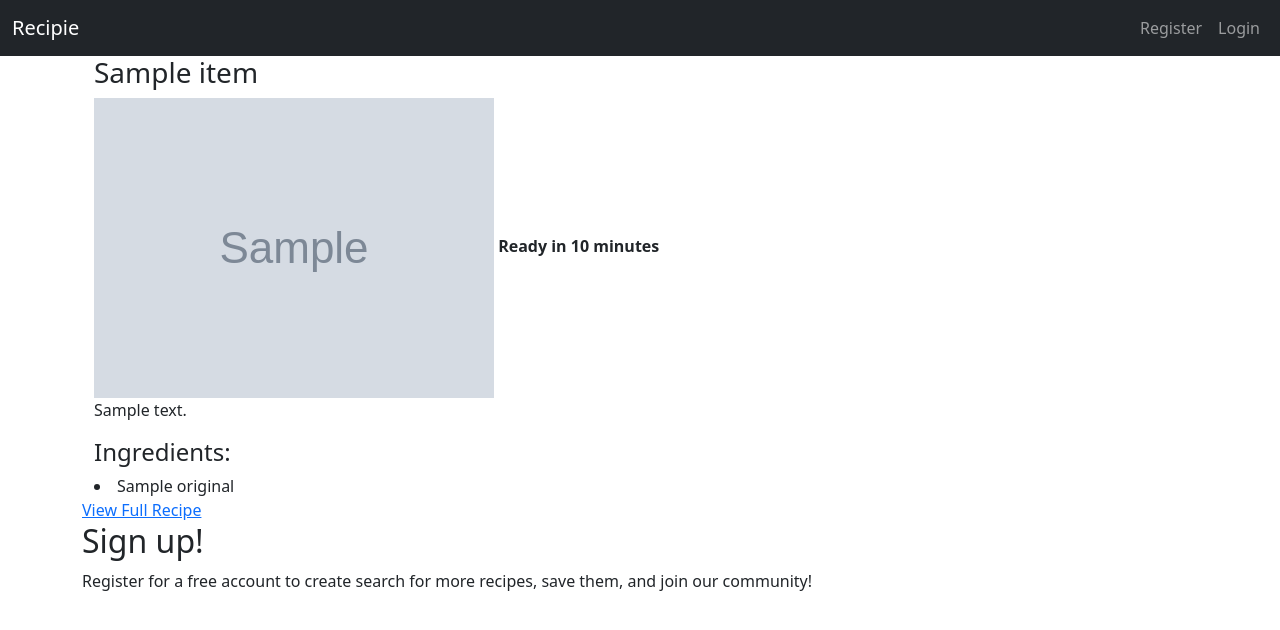
After one commit to XiaoA/meal-planner-app, a Flask app: page /recipes/view-recipe-details in a window 1280 px wide. The commit adds this page. Shown: the top 630 px of the page. Run offline with Flask 2, Linux system fonts and the light colour scheme; tables that the repository leaves empty hold one stand-in row (values such as "Sample post"); grey boxes marked "Sample" are stand-in pictures; a database or web service that is not in the repository returns one stand-in record (values such as "Sample title"); data that the repository does not hold is empty; some libraries are stand-ins or nearby versions.

Commit message:
Implement first version of recipe display

```diff
--- a/forms.py
+++ b/forms.py
@@ -38,6 +38,10 @@ class SearchIntoleranceTypeForm(FlaskForm):
         ('Sesame'), ('Shellfish'), ('Soy'), ('Sulfite'), ('Tree Nut'), ('Wheat')])
     apiKey = API_KEY
 
+class ViewRecipeDetailsForm(FlaskForm):
+    apiKey = API_KEY
+
+
 """ User Forms """
 class RegistrationForm(FlaskForm):
     email = StringField('Email', validators=[DataRequired(), Email(), Length(min=6, max=30)])
--- a/project/recipes/routes.py
+++ b/project/recipes/routes.py
@@ -3,7 +3,7 @@ from flask import current_app, render_template, request, session, flash
 from project import create_app
 from flask_login import current_user
 import requests
-from forms import SearchRecipesForm, SearchCuisineForm, SearchDietForm, SearchMealTypeForm, SearchIntoleranceTypeForm
+from forms import SearchRecipesForm, SearchCuisineForm, SearchDietForm, SearchMealTypeForm, SearchIntoleranceTypeForm, ViewRecipeDetailsForm
 from project.models import User, UserProfile
 from config import API_BASE_URL, API_KEY
 
@@ -75,11 +75,17 @@ def show_recipes():
     session['ingredient'] = ingredient
     data = response.json()
     results = data['results']
+    session['results'] = results
 
     current_app.logger.info(f"Searched for recipes containing: { ingredient }")
 
     flash(f"Searched for recipes with { ingredient }", 'success')
     return render_template('/recipes/search-results.html', results=results)
+
+def request_recipe_details():
+    results = session['results']
+    request_recipe_form = ViewRecipeDetailsForm()
+    return render_template('recipes/search-results.html', form=request_recipe_form)
 
 # Show Cusine Search Results
 def show_cuisine_search_results():
@@ -108,6 +114,7 @@ def show_cuisine_search_results():
         print('HTTP Request failed')
         return render_template('recipes/index.html', form=search_cuisine_form)
 
+
 # Show Diet Search Results
 def show_diet_recipe_results():
     diet = request.form['query']
@@ -121,3 +128,25 @@ def show_diet_recipe_results():
 
     flash(f"Searched for recipes with { diet }", 'success')
     return render_template('/recipes/search-results.html', results=results)
+
+
+@recipes_blueprint.route('/recipes/view-recipe-details', methods=['GET', 'POST'])
+def view_recipe_details():
+    try:
+        response = requests.get(
+            url=f"https://api.spoonacular.com/recipes/93772/information",
+            params={
+                "includeNutrition": "false",
+                "apiKey": API_KEY,
+            },
+        )
+        results = response.json()
+
+        print('Response HTTP Status Code: {status_code}'.format(
+            status_code=response.status_code))
+        print('Response HTTP Response Body: {content}'.format(
+            content=response.content))
+        return render_template('recipes/view-recipe-details.html', results=results)
+    except requests.exceptions.RequestException:
+        print('HTTP Request failed')
+        return render_template('recipes/search-results.html')
--- /dev/null
+++ b/project/recipes/templates/recipes/view-recipe-details.html
@@ -0,0 +1,32 @@
+{% extends 'base.html' %}
+
+{% block header %}
+<h1 class="text-center">{% block title %}View Recipe Details{% endblock %}</h1>
+{% endblock %}
+
+{% block content %}
+<div class="container">
+  <h3>{{ results.title }}</h3>
+  <img src="{{results.image}}">
+  <b>Ready in {{ results.readyInMinutes }} minutes</b>
+</div>
+    <div class="container">
+      <p>{{ results.summary | striptags }}</p>
+    </div>
+    <div class="container">
+      <h4>Ingredients:</h4>
+      {% for ingredient in results.extendedIngredients%}
+      <li>{{ingredient.original}}</li>
+      {% endfor %}
+    </div>
+    <a href="{{ results.sourceUrl }}">View Full Recipe</a>
+</div>
+
+
+
+
+<div class="container">
+  <h2>Sign up!</h2>
+  <p>Register for a free account to create search for more recipes, save them, and join our community!</p>
+</div>
+{% endblock %}
```
Also changed, not shown: project/recipes/templates/recipes/search-results.html (+12 -3 lines), tests/functional/test_recipes.py (+0 -1 lines).
